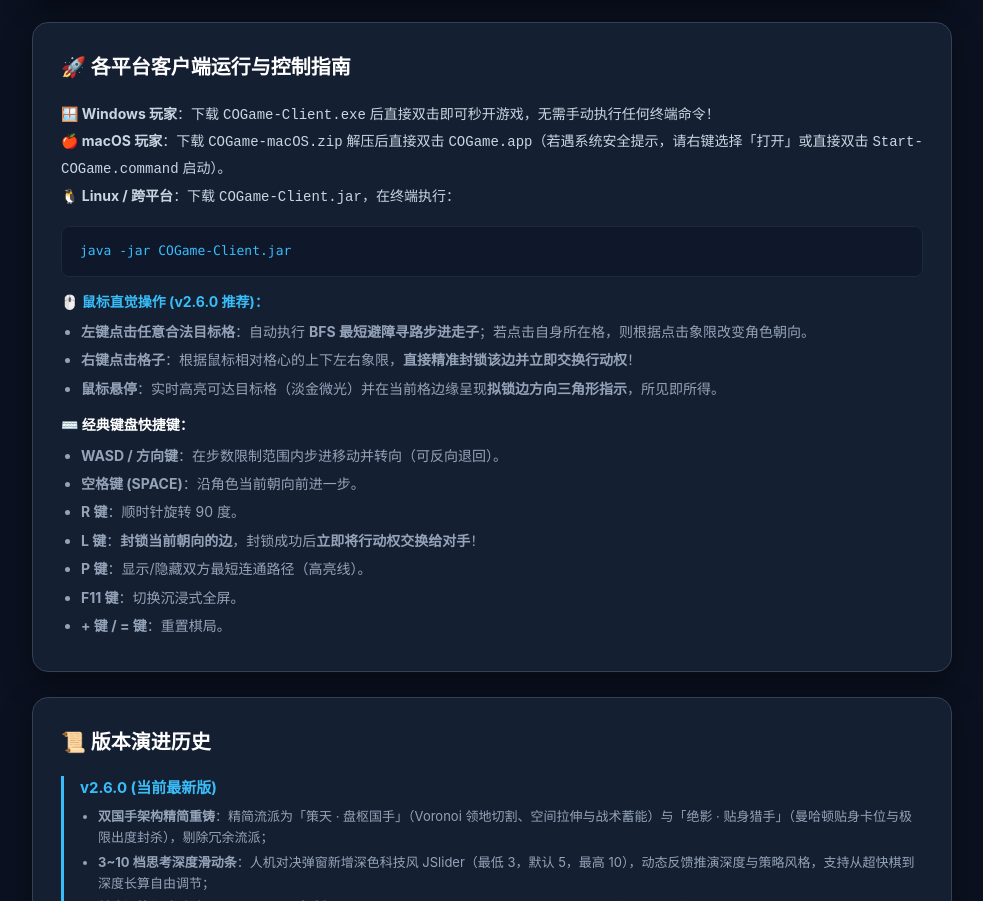
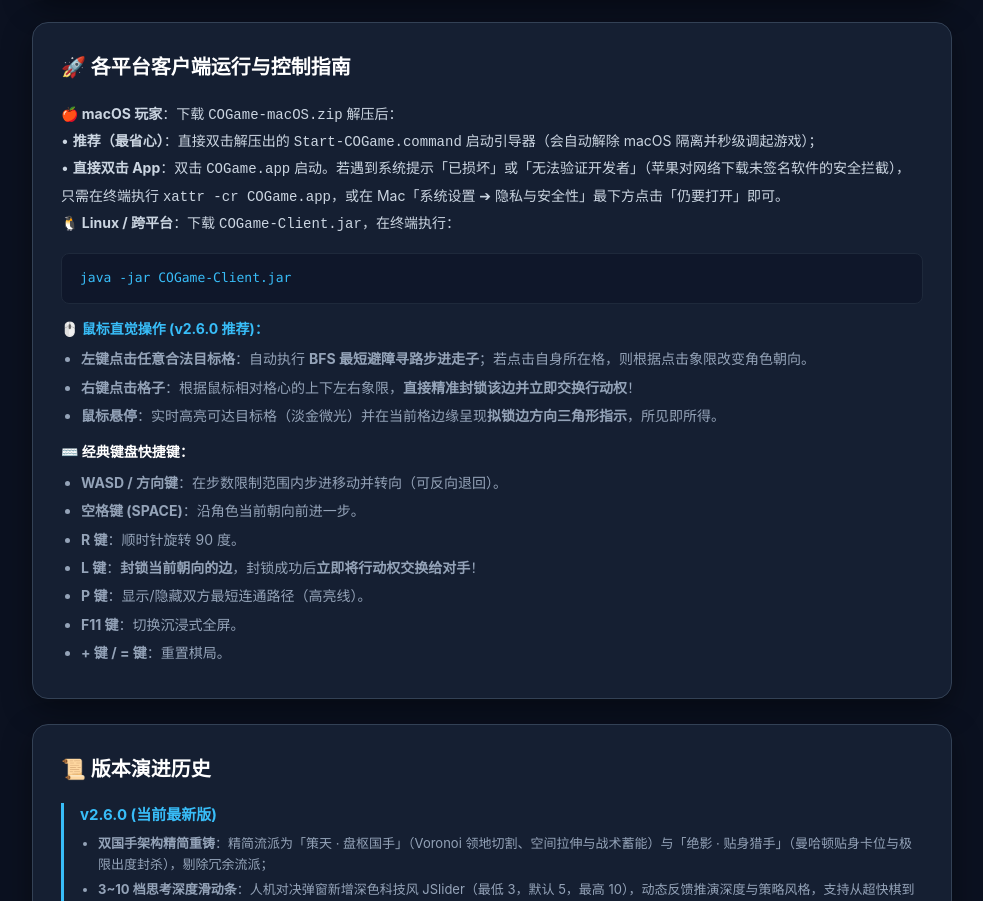
Before and after one commit to KinMan-ZHR/KinMan-ZHR.github.io, a plain HTML site: page cogame/index.html in a window 1280 px wide. Shown: the part 1680-2581 px from the top of the page, without its empty margins (148-1131 px from the left). Drawn offline with Linux system fonts and the light colour scheme.

Commit message:
docs(cogame): update macos gatekeeper and launcher guidance

```diff
--- a/cogame/index.html
+++ b/cogame/index.html
@@ -401,8 +401,9 @@
         <div class="card">
             <h2>🚀 各平台客户端运行与控制指南</h2>
             <div style="font-size: 14px; line-height: 1.8; color: #cbd5e1; margin-bottom: 16px;">
-                <p><strong>🪟 Windows 玩家</strong>：下载 <code>COGame-Client.exe</code> 后直接双击即可秒开游戏，无需手动执行任何终端命令！</p>
-                <p><strong>🍎 macOS 玩家</strong>：下载 <code>COGame-macOS.zip</code> 解压后直接双击 <code>COGame.app</code>（若遇系统安全提示，请右键选择「打开」或直接双击 <code>Start-COGame.command</code> 启动）。</p>
+                <p><strong>🍎 macOS 玩家</strong>：下载 <code>COGame-macOS.zip</code> 解压后：<br>
+                • <strong>推荐（最省心）</strong>：直接双击解压出的 <code>Start-COGame.command</code> 启动引导器（会自动解除 macOS 隔离并秒级调起游戏）；<br>
+                • <strong>直接双击 App</strong>：双击 <code>COGame.app</code> 启动。若遇到系统提示「已损坏」或「无法验证开发者」（苹果对网络下载未签名软件的安全拦截），只需在终端执行 <code>xattr -cr COGame.app</code>，或在 Mac「系统设置 ➔ 隐私与安全性」最下方点击「仍要打开」即可。</p>
                 <p><strong>🐧 Linux / 跨平台</strong>：下载 <code>COGame-Client.jar</code>，在终端执行：</p>
             </div>
             <pre>java -jar COGame-Client.jar</pre>
```
